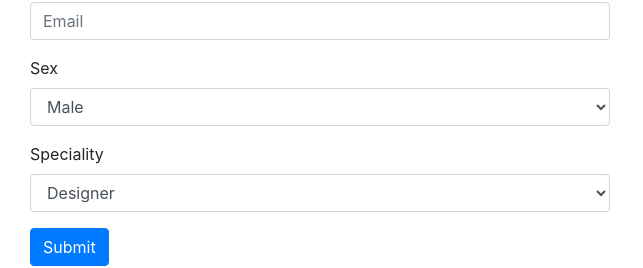
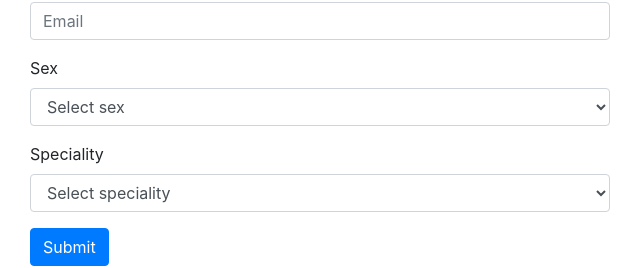
Before and after one commit to MaryOleksiuk/project-react, a React (Create React App) app: page /student/registration in a window 1280 px wide. Shown: the part 446-714 px from the top of the page, without its empty margins (0-643 px from the left). Built offline with nearby package versions, Linux system fonts and the light colour scheme.

Commit message:
Lesson 5 Task 3 - add default options for selects

```diff
--- a/src/Components/StudentRegistration/index.js
+++ b/src/Components/StudentRegistration/index.js
@@ -69,6 +69,7 @@ export const StudentRegistration = () => {
               <div className="form-group">
                 <label htmlFor="sex">Sex</label>
                 <Field type='text' as='select' name='sex' placeholder='Sex' className='form-control'>
+                  <option value="">Select sex</option>
                   <option value='male'>Male</option>
                   <option value='female'>Female</option>
                 </Field>
@@ -77,6 +78,7 @@ export const StudentRegistration = () => {
               <div className="form-group">
                 <label htmlFor="speciality">Speciality</label>
                 <Field type='text' as='select' name='speciality' placeholder='Speciality' className='form-control'>
+                  <option value="">Select speciality</option>
                   <option value='designer'>Designer</option>
                   <option value='developer'>Developer</option>
                   <option value='writer'>Writer</option>
```
